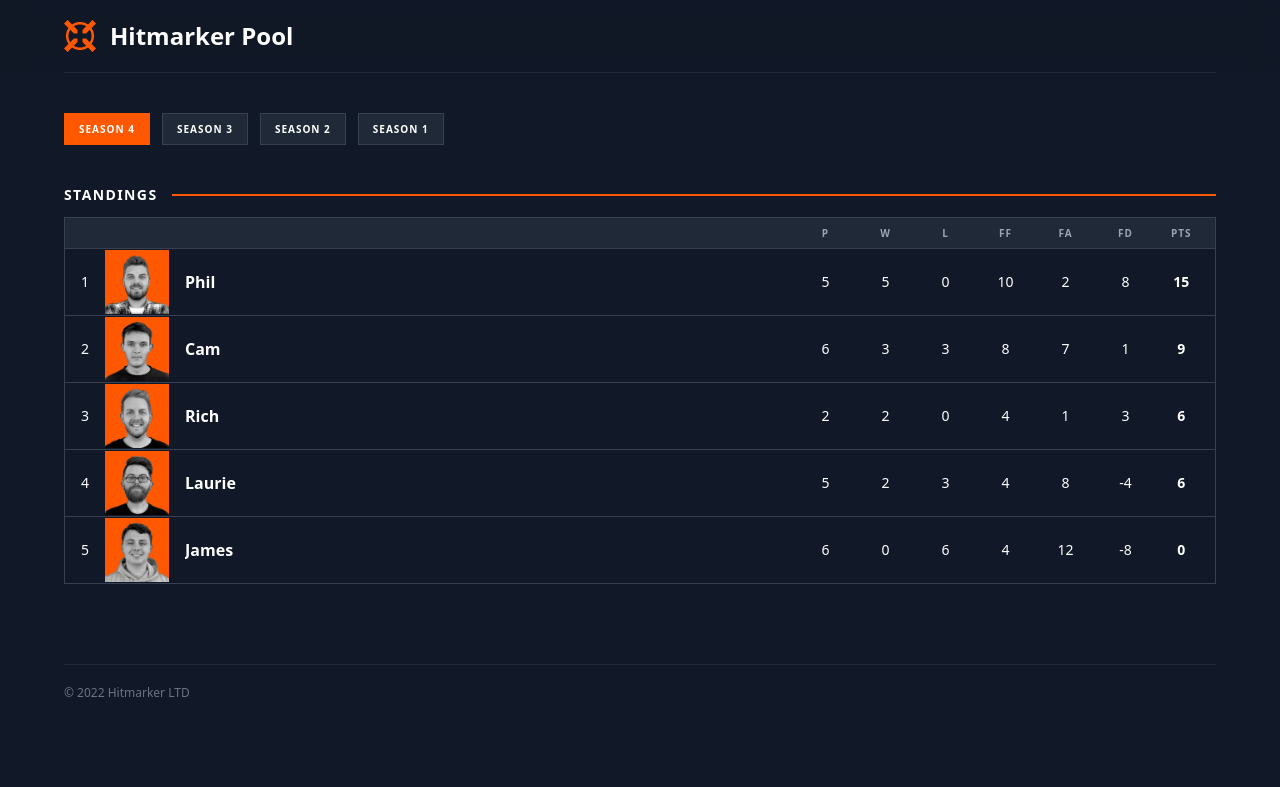
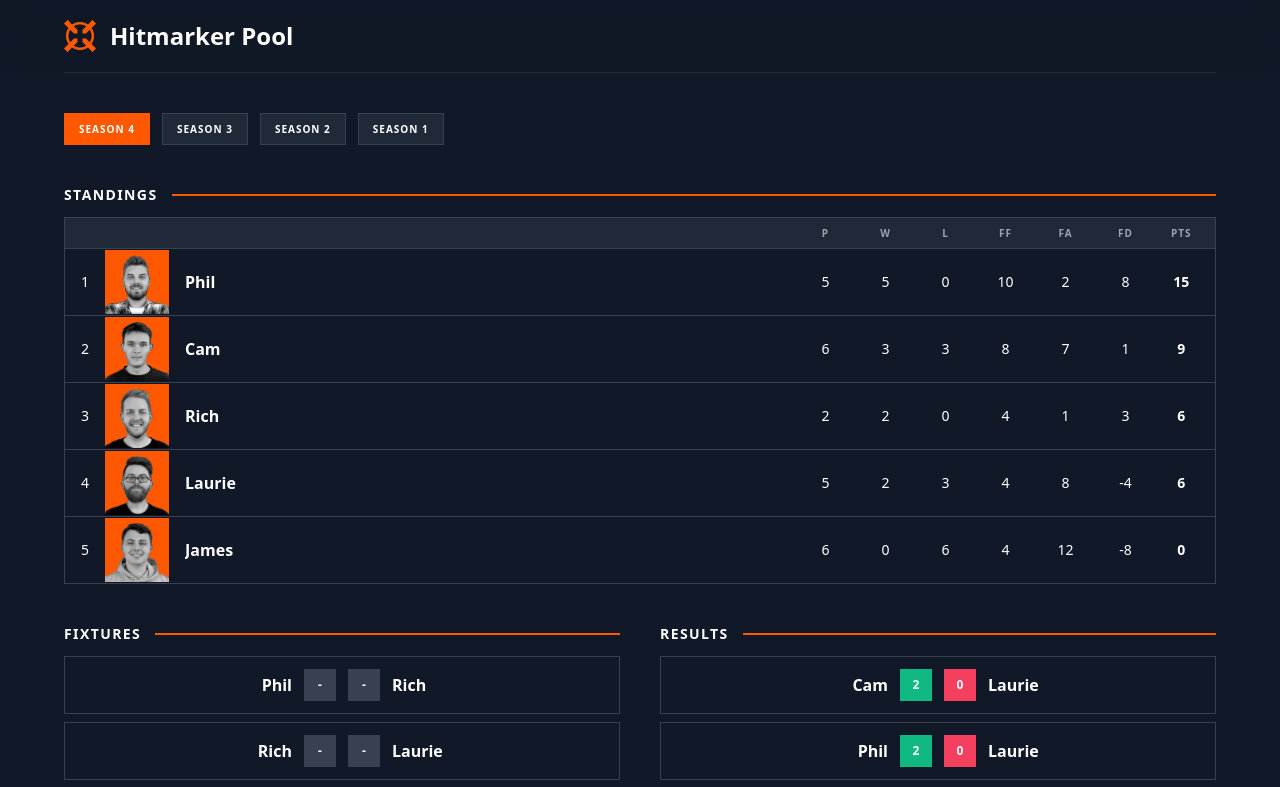
Before and after one commit to hitmarkerjobs/pool, a Vue app: page / in a window 1280 px wide. Shown: the top 787 px of the page. Built offline with nearby package versions, Linux system fonts and the light colour scheme; a web font is replaced by a local one.

Commit message:
Fixtures

```diff
--- /dev/null
+++ b/src/components/Fixture.vue
@@ -0,0 +1,61 @@
+<script setup>
+import { computed } from 'vue'
+
+const props = defineProps({
+  fixture: {
+    type: Object,
+    required: true
+  },
+  played: {
+    type: Boolean
+  }
+})
+
+const player1 = computed(() => {
+  const name = Object.keys(props.fixture)[0];
+  const score = props.fixture[name];
+  return { name, score }
+})
+
+const player2 = computed(() => {
+  const name = Object.keys(props.fixture)[1];
+  const score = props.fixture[name];
+  return { name, score }
+})
+
+const winner = computed(() => {
+  const player1Score = player1.value.score;
+  const player2Score = player2.value.score;
+  if (player1Score >= player2Score) {
+    return player1.value;
+  } else {
+    return player2.value;
+  }
+})
+
+const loser = computed(() => {
+  if (winner.value.name == player1.value.name) {
+    return player2.value;
+  } else {
+    return player1.value;
+  }
+})
+
+</script>
+
+<template>
+  <li class="grid grid-cols-[1fr,76px,1fr] gap-3 border border-gray-700 p-3">
+    <div class="self-center text-right font-semibold truncate">{{ winner.name }}</div>
+    <div class="grid grid-cols-2 gap-3">
+      <template v-if="played">
+        <div class="inline-flex items-center justify-center h-8 bg-emerald-500 text-xs font-semibold">{{ winner.score }}</div>
+        <div class="inline-flex items-center justify-center h-8 bg-rose-500 text-xs font-semibold">{{ loser.score }}</div>
+      </template>
+      <template v-else>
+        <div class="inline-flex items-center justify-center h-8 bg-gray-700 text-xs font-semibold">-</div>
+        <div class="inline-flex items-center justify-center h-8 bg-gray-700 text-xs font-semibold">-</div>
+      </template>
+    </div>
+    <div class="self-center  font-semibold truncate">{{ loser.name }}</div>
+  </li>
+</template>
--- a/src/views/Index.vue
+++ b/src/views/Index.vue
@@ -1,6 +1,7 @@
 <script setup>
 import { ref, computed } from 'vue'
 import { useSeasonsStore } from '../store/seasons'
+import Fixture from '../components/Fixture.vue'
 const seasonsStore = useSeasonsStore()
 
 const activeSeason = ref(null)
@@ -32,6 +33,14 @@
   })
 
   return activeSeason.value.matches.concat(fixtures)
+})
+
+const remainingFixtures = computed(() => {
+  return fixtures.value.filter(f => Object.values(f).reduce((a, b) => a + b, 0) == 0)
+});
+
+const results = computed(() => {
+  return fixtures.value.filter(f => Object.values(f).reduce((a, b) => a + b, 0) > 0)
 })
 
 const standings = computed(() => {
@@ -129,22 +138,15 @@
     </table>
   </div>
 
-  <!-- <div class="grid grid-cols-1 md:grid-cols-2 gap-10">
-    <div>
+  <div class="grid grid-cols-1 md:grid-cols-2 gap-10">
+   <div>
       <div class="relative flex items-center mb-3">
         <div class="text-sm font-semibold uppercase tracking-widest pr-3.5">Fixtures</div>
         <div class="w-full h-[2px] bg-brand"></div>
       </div>
 
       <ul class="space-y-2">
-        <li v-for="fixture in fixtures" class="grid grid-cols-[1fr,76px,1fr] gap-3 border border-gray-700 p-3">
-          <div class="self-center text-right font-semibold truncate">James</div>
-          <div class="grid grid-cols-2 gap-3">
-            <div class="inline-flex items-center justify-center h-8 bg-gray-700 text-xs font-semibold">-</div>
-            <div class="inline-flex items-center justify-center h-8 bg-gray-700 text-xs font-semibold">-</div>
-          </div>
-          <div class="self-center  font-semibold truncate">Cam</div>
-        </li>
+        <Fixture v-for="fixture, index in remainingFixtures" :key="`fixture-${index}`" :fixture="fixture"/>
       </ul>
     </div>
 
@@ -155,15 +157,8 @@
       </div>
 
       <ul class="space-y-2">
-        <li v-for="fixture in fixtures" class="grid grid-cols-[1fr,76px,1fr] gap-3 border border-gray-700 p-3">
-          <div class="self-center text-right font-semibold truncate">James</div>
-          <div class="grid grid-cols-2 gap-3">
-            <div class="inline-flex items-center justify-center h-8 bg-emerald-500 text-xs font-semibold">2</div>
-            <div class="inline-flex items-center justify-center h-8 bg-rose-500 text-xs font-semibold">0</div>
-          </div>
-          <div class="self-center  font-semibold truncate">Cam</div>
-        </li>
+        <Fixture v-for="fixture, index in results" :key="`result-${index}`" :fixture="fixture" played/>
       </ul>
     </div>
-  </div> -->
+  </div>
 </template>
```
